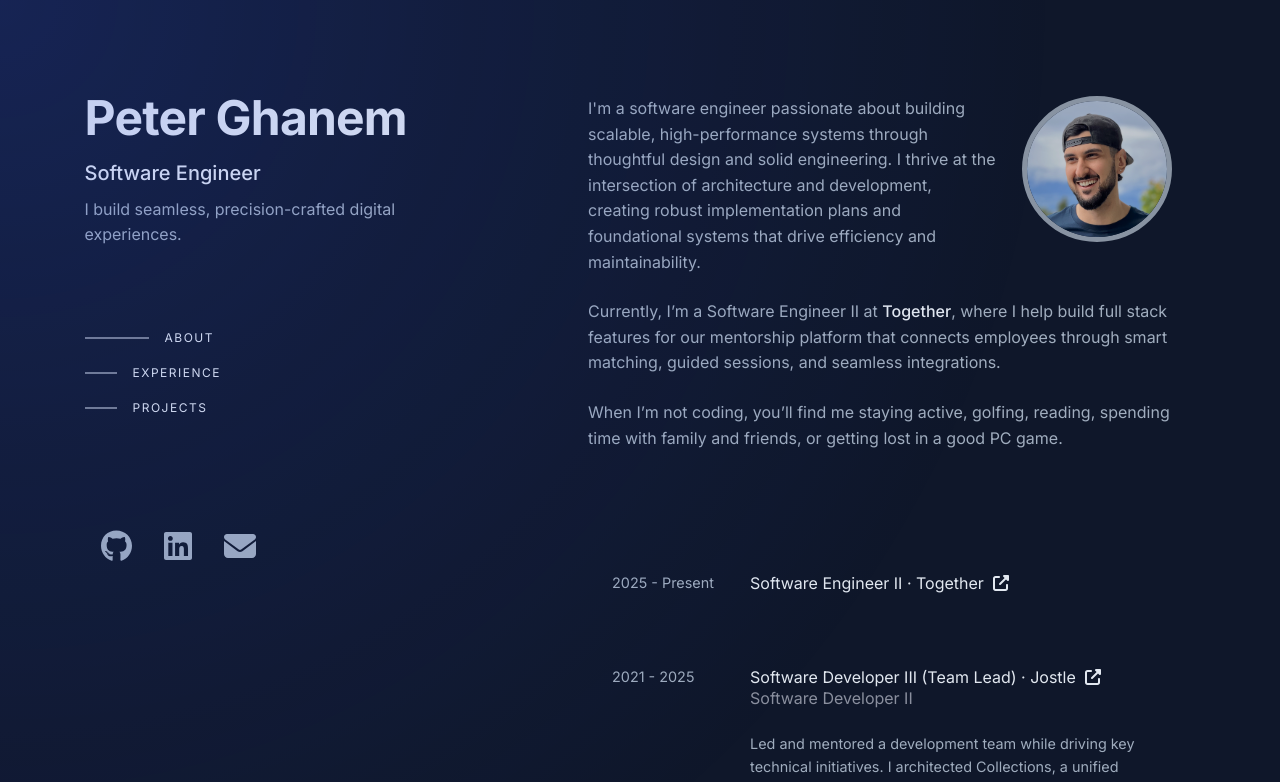
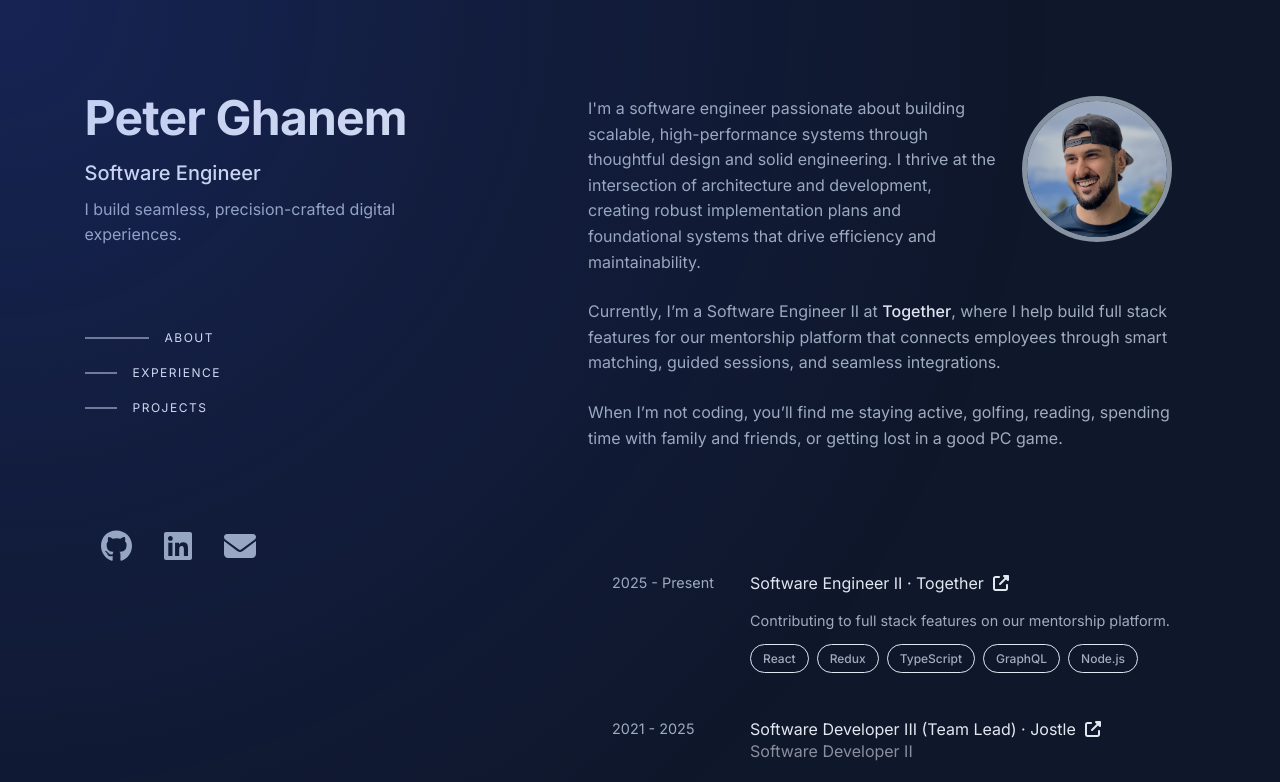
Before and after one commit to pghanem/primo-portfolio, a Next.js app: page / in a window 1280 px wide. Shown: the top 782 px of the page. Built offline with nearby package versions, Linux system fonts and the light colour scheme.

Commit message:
[feat] adding basic description to new job

```diff
--- a/src/sections/ExperienceSection.tsx
+++ b/src/sections/ExperienceSection.tsx
@@ -15,6 +15,8 @@ const ExperienceSection = (): React.ReactElement => {
                 jobTitle="Software Engineer II"
                 companyName="Together"
                 companyUrl="https://www.togetherplatform.com/"
+                description="Contributing to full stack features on our mentorship platform."
+                technologies={["React", "Redux", "TypeScript", "GraphQL", "Node.js"]}
             />
             <ExperienceBlock
                 startYear="2021"
```
